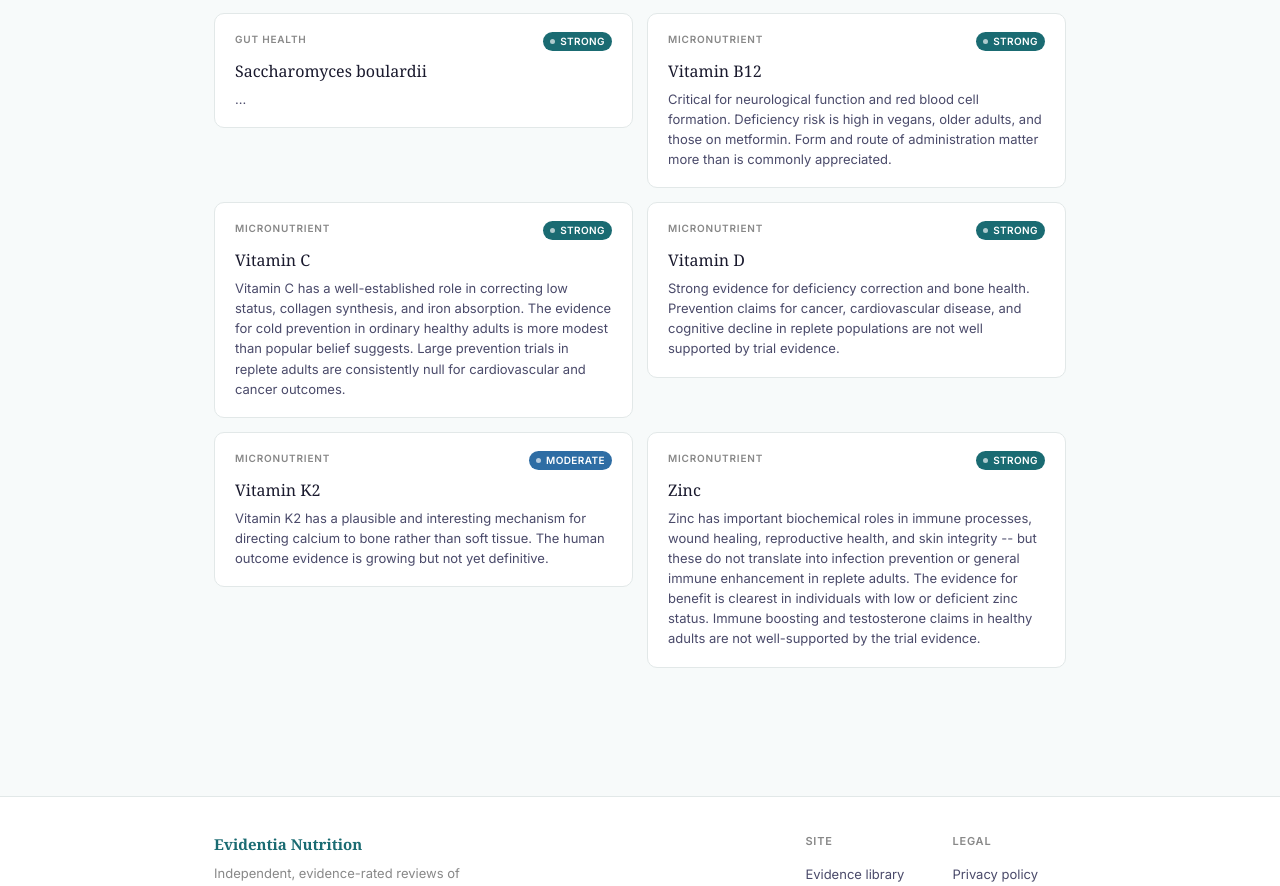
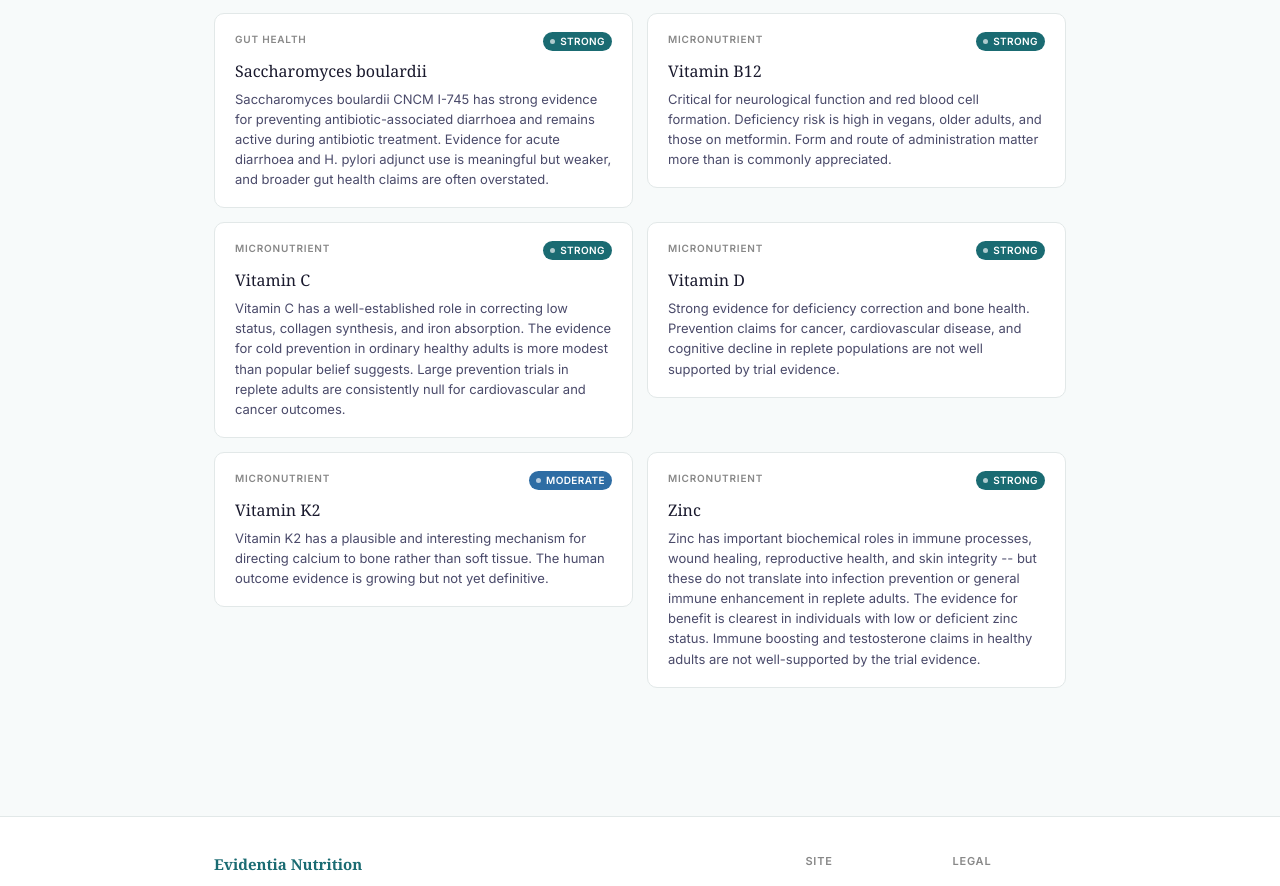
Before and after one commit to Zchawj6/evidentia-nutrition, a Next.js app: page /library in a window 1280 px wide. Shown: the part 1973-2859 px from the top of the page. Built offline with nearby package versions, Linux system fonts and the light colour scheme.

Commit message:
cardholder change sacchromyces

```diff
--- a/app/library/page.jsx
+++ b/app/library/page.jsx
@@ -35,8 +35,7 @@ const PLACEHOLDER_ENTRIES = [
   { slug: 'omega-3', title: 'Omega-3 fatty acids', category: 'macronutrient', secondaryCategories: ['womens-health', 'cognitive-health'], primaryRating: 'Moderate', cardDescription: 'Omega-3s have strong evidence for triglyceride reduction and specific cardiovascular populations, but the picture for general prevention is more complicated than popular belief suggests.' },
   { slug: 'probiotics', title: 'Probiotics', category: 'gut-health', primaryRating: 'Moderate', cardDescription: 'Probiotics have genuine evidence for specific indications -- particularly antibiotic-associated diarrhoea prevention and certain IBS applications -- but the evidence is strain-specific and indication-specific. A general probiotic product cannot be assumed to produce the effects demonstrated for a specific studied strain.' },
   { slug: 'resveratrol', title: 'Resveratrol', category: 'longevity', primaryRating: 'Insufficient', cardDescription: 'One of the clearest examples of a compound with compelling preclinical data that has not translated to human outcomes. Bioavailability and metabolic instability remain fundamental barriers.' },
-  { slug: 'saccharomyces-boulardii', title: 'Saccharomyces boulardii', category: 'gut-health', primaryRating: 'Strong', cardDescription: '...' },
-  { slug: 'vitamin-b12', title: 'Vitamin B12', category: 'micronutrient', primaryRating: 'Strong', cardDescription: 'Critical for neurological function and red blood cell formation. Deficiency risk is high in vegans, older adults, and those on metformin. Form and route of administration matter more than is commonly appreciated.' },
+  { slug: 'saccharomyces-boulardii', title: 'Saccharomyces boulardii', category: 'gut-health', primaryRating: 'Strong', cardDescription: 'Saccharomyces boulardii CNCM I-745 has strong evidence for preventing antibiotic-associated diarrhoea and remains active during antibiotic treatment. Evidence for acute diarrhoea and H. pylori adjunct use is meaningful but weaker, and broader gut health claims are often overstated.' },  { slug: 'vitamin-b12', title: 'Vitamin B12', category: 'micronutrient', primaryRating: 'Strong', cardDescription: 'Critical for neurological function and red blood cell formation. Deficiency risk is high in vegans, older adults, and those on metformin. Form and route of administration matter more than is commonly appreciated.' },
   { slug: 'vitamin-c', title: 'Vitamin C', category: 'micronutrient', primaryRating: 'Strong', cardDescription: 'Vitamin C has a well-established role in correcting low status, collagen synthesis, and iron absorption. The evidence for cold prevention in ordinary healthy adults is more modest than popular belief suggests. Large prevention trials in replete adults are consistently null for cardiovascular and cancer outcomes.' },
   { slug: 'vitamin-d', title: 'Vitamin D', category: 'micronutrient', primaryRating: 'Strong', cardDescription: 'Strong evidence for deficiency correction and bone health. Prevention claims for cancer, cardiovascular disease, and cognitive decline in replete populations are not well supported by trial evidence.' },
   { slug: 'vitamin-k2', title: 'Vitamin K2', category: 'micronutrient', secondaryCategories: ['womens-health', 'longevity'], primaryRating: 'Moderate', cardDescription: 'Vitamin K2 has a plausible and interesting mechanism for directing calcium to bone rather than soft tissue. The human outcome evidence is growing but not yet definitive.' },
```
